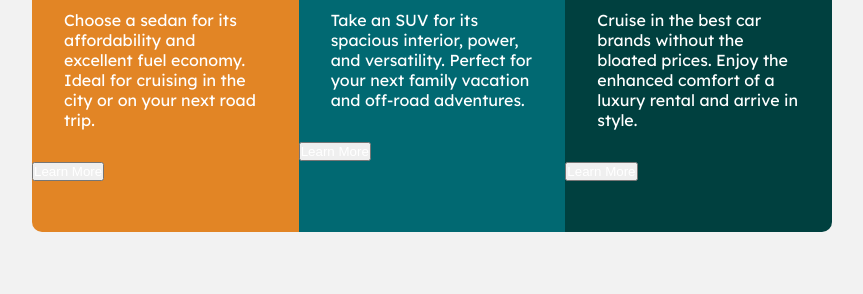
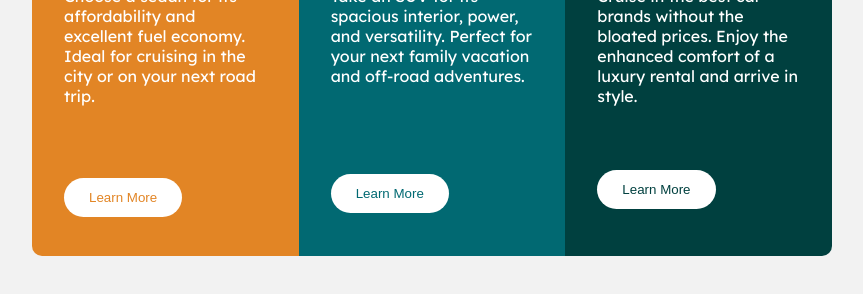
Before and after one commit to EdwardDzongololo/3-column-preview-card-component-main, a plain HTML site: page index.html in a window 1280 px wide. Shown: the part 368-662 px from the top of the page, without its empty margins (208-1071 px from the left). Drawn offline with Linux system fonts and the light colour scheme.

Commit message:
changes
changes

```diff
--- a/index.html
+++ b/index.html
@@ -25,7 +25,7 @@
           <h1>Sedans</h1>
           <p> Choose a sedan for its affordability and excellent fuel economy. Ideal for cruising in the city
             or on your next road trip.</p>
-            <button> Learn More</button>
+            <button class="btn1"> Learn More</button>
         </div>
         <div class="SUVs">
           <img src="./images/icon-suvs.svg" alt="SUVs svg">
@@ -33,7 +33,7 @@
         <p> Take an SUV for its spacious interior, power, and versatility. Perfect for your next family vacation
           and off-road adventures.
         </p>
-        <button> Learn More</button>
+        <button class="btn2"> Learn More</button>
 
         </div>
 
@@ -43,7 +43,7 @@
           <p>  Cruise in the best car brands without the bloated prices. Enjoy the enhanced comfort of a luxury
             rental and arrive in style.</p>
 
-            <button> Learn More</button>
+            <button  class="btn3"> Learn More</button>
         </div>
 
 
--- a/style.css
+++ b/style.css
@@ -19,7 +19,7 @@
     }
 
     .content{
-        height: 25rem;
+        height: 28rem;
         width: 50rem;
         align-self: center;
         display: flex;
@@ -57,3 +57,34 @@ p{
     border-bottom-right-radius:10px;
 
 }
+
+.btn1{
+
+    margin-left: 2rem;
+    margin-top: 2.5rem;
+    background-color:#fff ;
+    border: none;
+    color: #e28525;
+    padding: 12px 25px;
+    border-radius: 20px;
+}
+.btn2{
+    margin-bottom: 2rem;
+    margin-left: 2rem;
+    margin-top: 3.5rem;
+    background-color:#fff ;
+    border: none;
+    color:#016972 ;
+    padding: 12px 25px;
+    border-radius: 20px;
+}
+.btn3{
+    margin-bottom: 2rem;
+    margin-left: 2rem;
+    margin-top: 2rem;
+    background-color:#fff ;
+    border: none;
+    color:#00403f;
+    padding: 12px 25px;
+    border-radius: 20px;
+}
```
